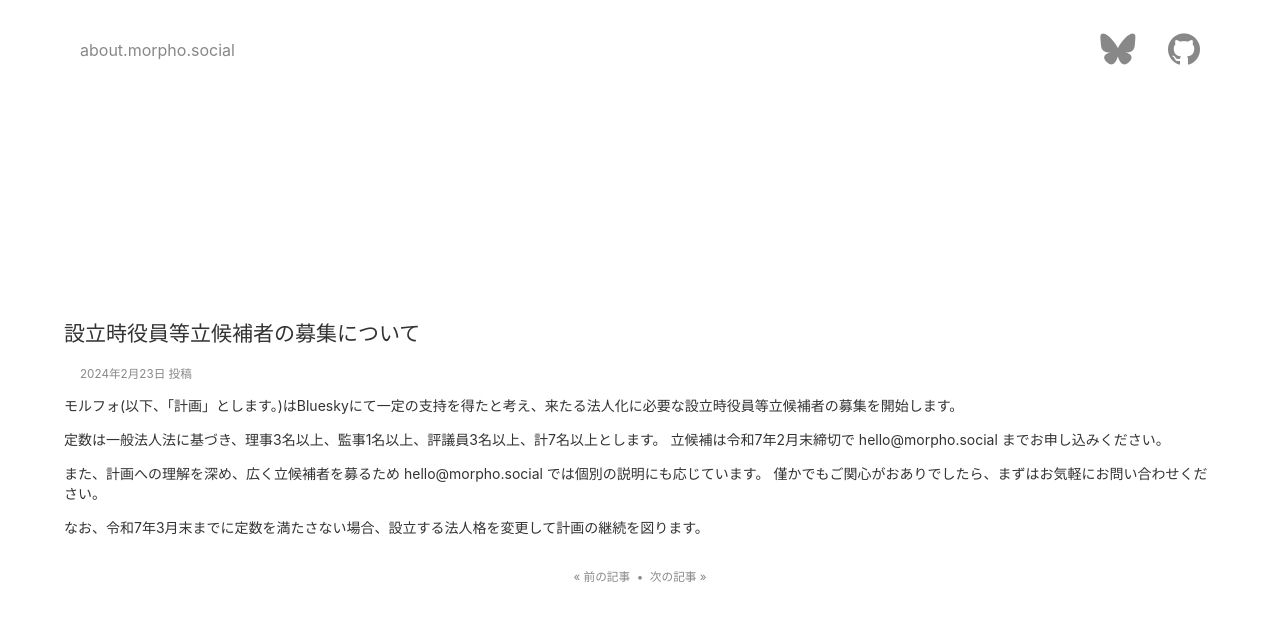
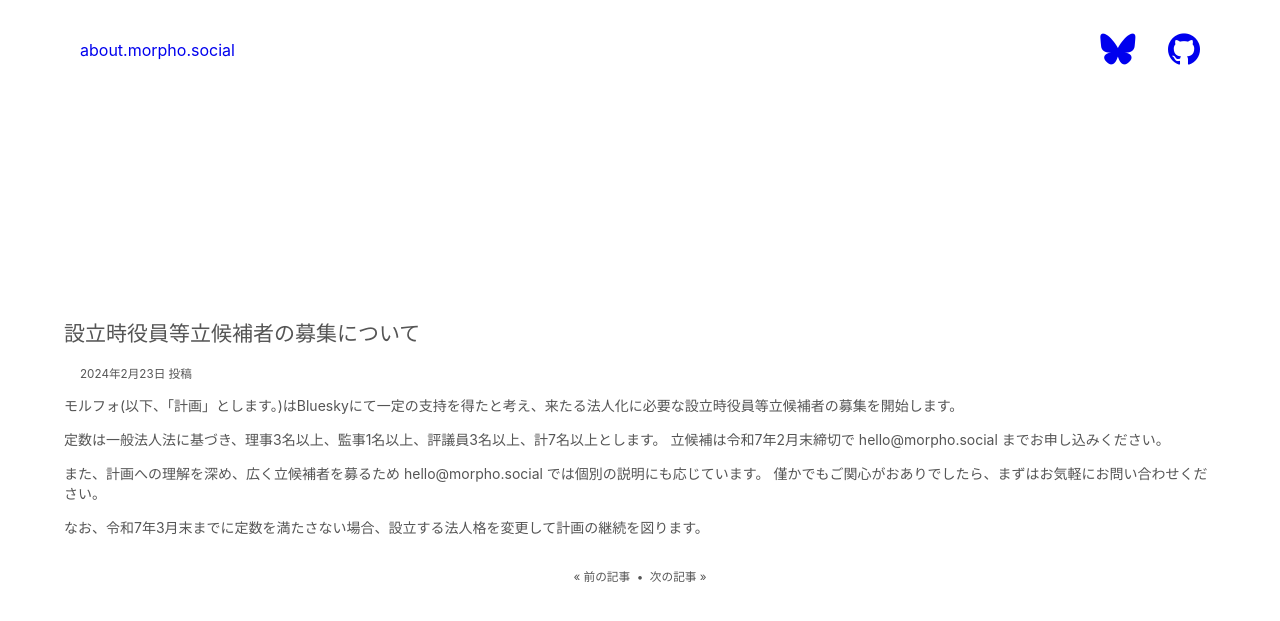
Before and after one commit to gunjo-org/gunjo-org, a Jekyll site: the page built from _posts/2024-02-23-recruitment.md, in a window 1280 px wide. Shown: the top 621 px of the page. Built offline with Jekyll 4.4.1, drawn with Linux system fonts in a browser that asks for light colours.

Commit message:
Update main.css

```diff
--- a/_includes/main.css
+++ b/_includes/main.css
@@ -21,7 +21,7 @@ i {
 }
 
 html, body {
-  color: #333;
+  color: #555;
   padding: 0;
   margin: 0;
   font-family: -apple-system, BlinkMacSystemFont, Roboto, "Segoe UI", "Fira Sans", Avenir, "Helvetica Neue", "Lucida Grande", sans-serif;
@@ -31,7 +31,6 @@ html, body {
 }
 
 small {
-  color: #888;
   margin: 1rem;
 }
 
@@ -67,7 +66,6 @@ nav > ul {
 }
 
 a {
-  color: #888;
   text-decoration: inherit;
   margin: 1rem;
 }
```
